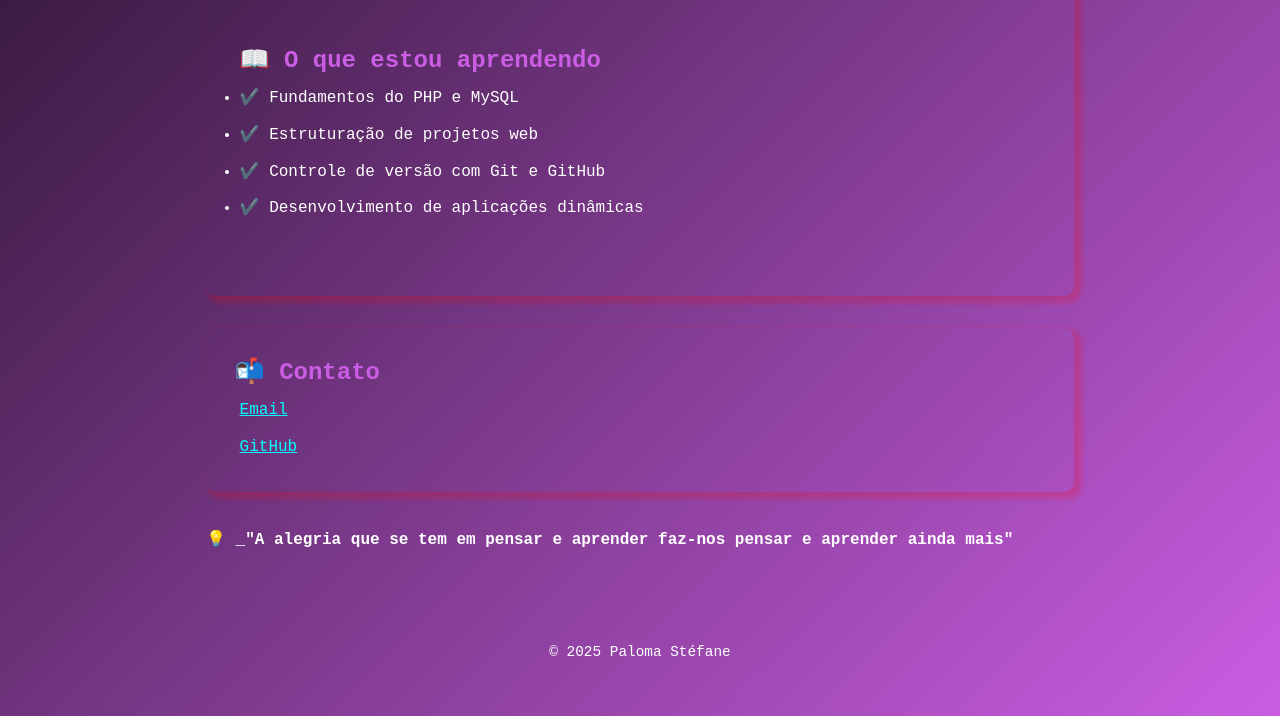
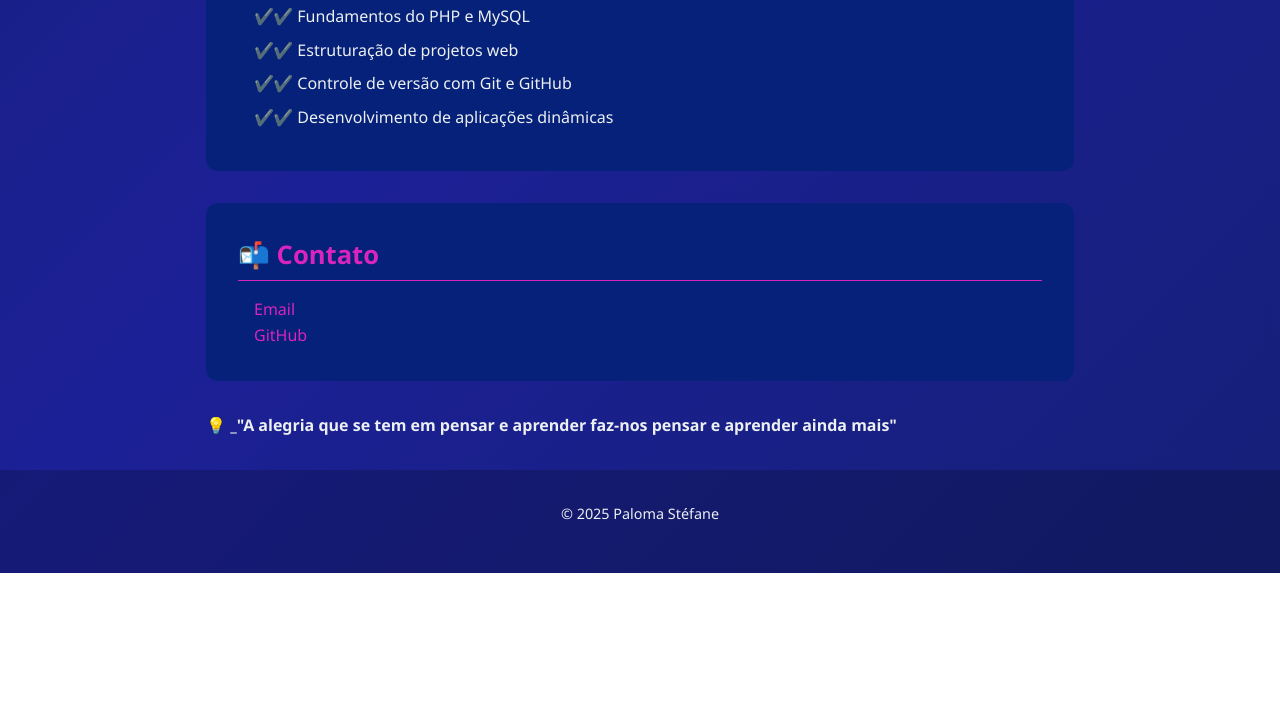
Before and after one commit to PalomaStefane/PalomaStefane.github.io, a plain HTML site: page docs/index.html in a window 1280 px wide. Shown: the part 822-1538 px from the top of the page. After the commit the page ends 1395 px from the top, so only its background shows below. Drawn offline with Linux system fonts and the light colour scheme.

Commit message:
Finalização

```diff
--- a/docs/Styles.css
+++ b/docs/Styles.css
@@ -1,96 +1,108 @@
+
 :root {
-    --cor-primaria: #000000;
-    --cor-secundaria: rgba(255, 0, 0, 0.2);
-    --cor-clara: rgba(255, 255, 255);
-    --cor-escura: rgba(202, 93, 227);
-    --cor-destaque: rgba(0, 255, 255);
-}
-
-
-body {
-    background-color: black;
-    color: rgb(255, 255, 255);
-
-}
-
-h1,
-h2 {
-    color: rgb(202, 93, 227);
-}
-
-a {
-    color: aqua;
+    --fundo: #e676d1;
+    --gradiente: linear-gradient(135deg, #151f77, #1c2096, #151f77);
+    --cor-primaria: #d924be;
+    --cor-texto: #ecf0f1;
+    --cor-titulo: #d924be;
+    --fundo-section: rgb(6, 33, 121);
 }
 
 * {
-    margin: 0px;
-    padding: 0px;
+    margin: 0;
+    padding: 0;
     box-sizing: border-box;
     scroll-behavior: smooth;
 }
 
 body {
-    font-family: 'Courier New', Courier, monospace;
-    font-size: 1rem;
-    color: var();
-    padding: 1rem;
-    box-shadow: var(--cor-primaria);
-    background: linear-gradient(135deg, var(--cor-primaria), var(--cor-escura));
- line-height: 2rem;
+    font-family: 'Segoe UI', Tahoma, Geneva, Verdana, sans-serif;
+    background: var(--gradiente);
+    color: var(--cor-texto);
+    line-height: 1.6;
 }
 
 header {
     text-align: center;
     padding: 3rem 1rem;
-    /* box-shadow: 5px 5px 5px rgba(255,0,0,0.5); */
+    background-color: rgba(0, 0, 0, 0.3);
+    animation: slideDown 1s ease-out;
 }
 
-head h1 {
-    font-size: 2rem;
+header h1 {
+    font-size: 2.8rem;
+    color: var(--cor-titulo);
 }
 
 main {
     max-width: 900px;
     margin: 2rem auto;
-    padding: 1rem;
-
+    padding: 0 1rem;
+    animation: fadeIn 1.2s ease-out;
 }
 
 section {
+    background: var(--fundo-section);
+    padding: 2rem;
+    border-radius: 12px;
     margin-bottom: 2rem;
-    padding: 1.5rem;
-    border-radius: 10px;
-    box-shadow: 5px 4px 5px 3px rgba(255, 0, 0, 0.2);
-
+    transition: transform 0.3s ease, background-color 0.3s ease;
 }
 
-section * {
-    margin: 0.3rem;
+section:hover {
+    transform: translateY(-5px);
+    background-color: rgba(163, 17, 163, 0.08);
 }
 
-section .topico {
-    margin: 3rem 0rem;
+h2 {
+    margin-bottom: 1rem;
+    color: var(--cor-primaria);
+    font-size: 1.6rem;
+    border-bottom: 1px solid var(--cor-primaria);
+    padding-bottom: 0.3rem;
+}
+
+p {
+    margin-bottom: 1rem;
+}
+
+ul {
+    list-style: none;
+    padding-left: 1rem;
+}
+
+ul li {
+    margin-bottom: 0.5rem;
+    position: relative;
+    padding-left: 1.2rem;
+}
+
+ul li::before {
+    content: "✔️";
+    position: absolute;
+    left: 0;
+    color: var(--cor-primaria);
+}
+
+a {
+    color: var(--cor-primaria);
+    text-decoration: none;
+}
+
+a:hover {
+    text-decoration: underline;
 }
 
 footer {
     text-align: center;
     padding: 2rem 1rem;
+    background-color: rgba(4, 4, 4, 0.2);
+    color: var(--cor-texto);
     font-size: 0.9rem;
+    animation: fadeIn 2s ease-out;
 }
 
-@keyframes fadeInDowm {
-    from {
-        opacity: 0;
-        transform: translateY(-30px);
-    }
-
-    to {
-        opacity: 1;
-        transform: translateY(0);
-    }
-}
-
-@keyframes fadeInUp {
+@keyframes fadeIn {
     from {
         opacity: 0;
         transform: translateY(30px);
@@ -102,14 +114,14 @@ footer {
     }
 }
 
-@keyframes fadeIn {
-
+@keyframes slideDown {
     from {
         opacity: 0;
+        transform: translateY(-30px);
     }
 
     to {
         opacity: 1;
+        transform: translateY(0);
     }
-
 }
--- a/docs/index.html
+++ b/docs/index.html
@@ -5,7 +5,7 @@
     <meta charset="UTF-8">
     <meta name="viewport" content="width=device-width, initial-scale=1.0">
     <title>Paloma Stéfane</title>
-    <link rel="stylesheet" href="/Styles.css">
+    <link rel="stylesheet" href="./Styles.css">
 </head>
 
 <body>
```
